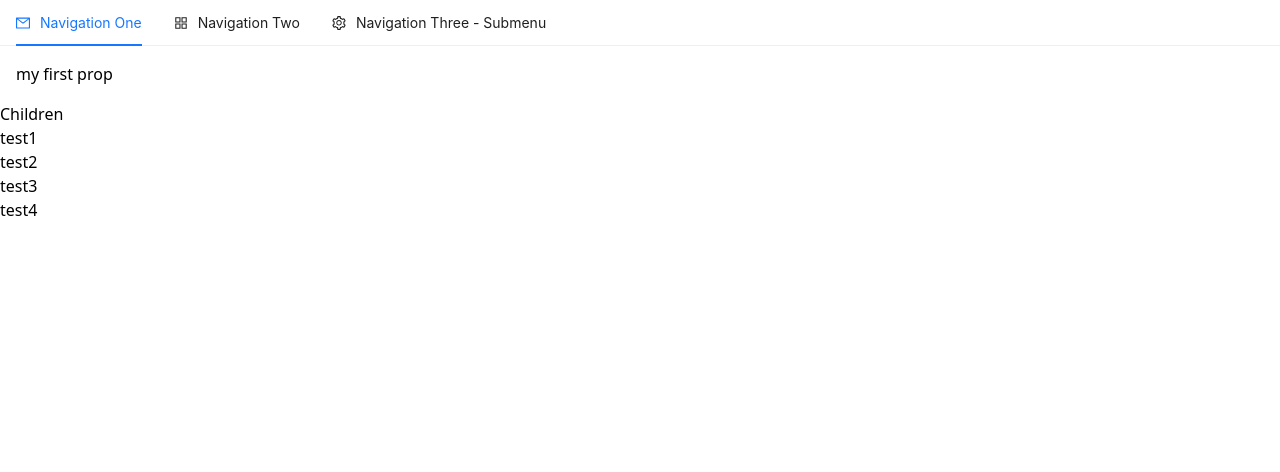
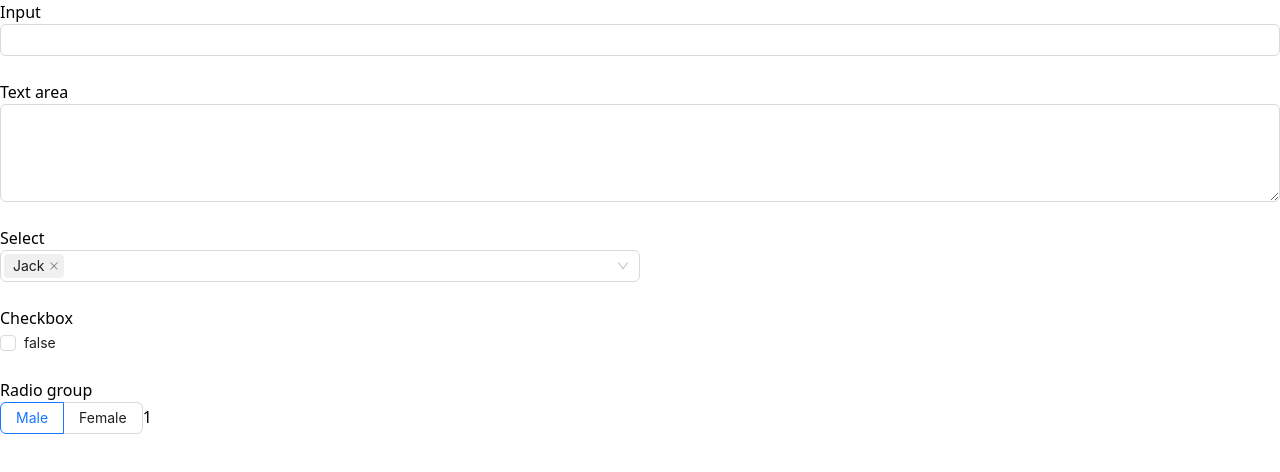
Before and after one commit to AyshanGambarova/React-App, a React (Create React App) app: page / in a window 1280 px wide. Shown: the top 472 px of the page. Built offline with nearby package versions, Linux system fonts and the light colour scheme.

Commit message:
some components added

```diff
--- a/src/App.js
+++ b/src/App.js
@@ -1,19 +1,26 @@
-import Test from "./components/Test";
-import Children from "./components/Children";
+import {useState} from "react";
 import './tailwind.css'
+import Form from "./components/Form";
 
 function App() {
+
+    const [show, setShow] = useState(false)
     return (
         <div className="App">
-            <Test text="my first prop"/>
-            <Children>
-                <ul>
-                    <li>test1</li>
-                    <li>test2</li>
-                    <li>test3</li>
-                    <li>test4</li>
-                </ul>
-            </Children>
+            {/*<Test text="my first prop"/>*/}
+            {/*<Children>*/}
+            {/*    <ul>*/}
+            {/*        <li>test1</li>*/}
+            {/*        <li>test2</li>*/}
+            {/*        <li>test3</li>*/}
+            {/*        <li>test4</li>*/}
+            {/*    </ul>*/}
+            {/*</Children>*/}
+            {/*<Button onClick={() => setShow(show => !show)} type="primary"> {show ? "HIDE" : "SHOW"}</Button>*/}
+            {/*{show && <UseEffectHook/>}*/}
+            {/*<UseRefHook/>*/}
+            {/*<TodoApp/>*/}
+            <Form/>
         </div>
     );
 }
--- /dev/null
+++ b/src/components/Form/index.js
@@ -0,0 +1,80 @@
+import {useState} from "react";
+import {Checkbox, Input, Radio, Select} from 'antd';
+
+function Index() {
+    const [name, setName] = useState('')
+    const [description, setDescription] = useState('')
+    const [agree, setAgree] = useState(false)
+    const [radio, setRadio] = useState(1)
+    const [radioGroupOptions, setRadioGroupOptions] = useState([{
+        value: 1,
+        label: 'Male'
+    }, {
+        value: 2,
+        label: 'Female'
+    }
+    ])
+    const [selectedOption, setSelectedOption] = useState(['jack']);
+    const [options, setOptions] = useState([
+        {
+            value: 'jack',
+            key: 'Jack',
+        },
+        {
+            value: 'lucy',
+            key: 'Lucy',
+        },
+        {
+            value: 'yiminghe',
+            key: 'Yiminghe',
+        },
+    ]);
+
+    const {TextArea} = Input;
+
+    return (
+        <>
+            <div>Input</div>
+            <Input type="text" value={name} onChange={e => setName(e.target.value)}/>
+            {name}
+            <br/>
+            <br/>
+            <div>Text area</div>
+            <TextArea value={description} rows={4} maxLength={6}
+                      onChange={e => setDescription(e.target.value)}/>
+            {description}
+            <br/>
+            <br/>
+            <div>Select</div>
+            <Select
+                mode="multiple"
+                value={selectedOption}
+                onChange={selectedValues => setSelectedOption(selectedValues)}
+                style={{width: '50%'}}
+            >
+                {options.map(option => (
+                    <Select.Option key={option.value} value={option.value}>
+                        {option.key}
+                    </Select.Option>
+                ))}
+            </Select>
+            <br/>
+            <br/>
+            <div>Checkbox</div>
+            <Checkbox checked={agree} onChange={e => setAgree(e.target.checked)}> {agree.toString()}</Checkbox>
+            <br/>
+            <br/>
+            <div>Radio group</div>
+            <Radio.Group value={radio} onChange={e => setRadio(e.target.value)}>
+                {radioGroupOptions.map(option => (
+                    <Radio.Button key={option.value} value={option.value}>
+                        {option.label}
+                    </Radio.Button>
+                ))}
+            </Radio.Group>
+            {radio}
+        </>
+    )
+}
+
+export default Index;
--- /dev/null
+++ b/src/components/LifeCycles/useEffectHook.js
@@ -0,0 +1,47 @@
+import {useEffect, useState} from "react";
+import {Button} from "antd";
+
+export default function UseEffectHook() {
+
+    const [count, setCount] = useState(0)
+    const [postId, setPostId] = useState(1)
+    const [postData, setPostData] = useState(false)
+
+    // useEffect(() => {
+    //     console.log("Component her update olduqda bu useEffect render olacaq")
+    // })
+
+    useEffect(() => {
+        console.log("Component ilk yuklenende render olacaq []")
+        return () => {
+            console.log("Component destroyed")
+        }
+    }, []);
+
+    useEffect(() => {
+            console.log("Count update oldu", count)
+        }, [count]
+    )
+    useEffect(() => {
+            //Pagination burada cagirila biler
+            console.log("PostId update oldu", postId)
+            fetch(`https://jsonplaceholder.typicode.com/posts/${postId}`)
+                .then(res => res.json()
+                    .then(data => setPostData(data)))
+        }, [postId]
+    )
+    return (
+        <>
+            <div className="mt-5">Use Effect</div>
+            <Button onClick={() => setCount(count => count + 1)} type="primary">+</Button>
+            <Button onClick={() => setCount((count => count - 1))} type="primary">-</Button>
+            <div>{count}</div>
+
+            <Button onClick={() => setPostId(postId => postId + 1)} type="primary">Next post</Button>
+            {postData && (
+                <div>{JSON.stringify(postData)}</div>
+            )}
+        </>
+    )
+
+}
--- /dev/null
+++ b/src/components/LifeCycles/useRefHook.js
@@ -0,0 +1,30 @@
+import {Button, Input} from 'antd';
+import {forwardRef, useRef} from "react";
+
+const MyInput = forwardRef((props, ref) => {
+    return <input type="text" ref={ref} {...props}/>
+})
+
+export function UseRefHook() {
+    const inputRef = useRef()
+    const myInputRef = useRef()
+    const focusInput = () => {
+        inputRef.current.focus()
+    }
+
+    const focusMyInputComponent = () => {
+        myInputRef.current.focus()
+    }
+
+    return (
+        <>
+            <div className="mt-5">useRef() - forwardRef()</div>
+            <Input placeholder="Basic usage" ref={inputRef}/>
+            <Button onClick={focusInput} type="primary">Focus on</Button>
+            <hr/>
+            <MyInput title="test" ref={myInputRef}/>
+            <Button onClick={focusMyInputComponent} type="primary">Focus on input component</Button>
+        </>
+    )
+
+}
--- /dev/null
+++ b/src/components/Todo/index.js
@@ -0,0 +1,32 @@
+import {useState} from "react"
+
+function Index() {
+    const [todos, setTodos] = useState([]);
+    const [todo, setTodo] = useState('');
+
+    const submitHandle = (e) => {
+        e.preventDefault()
+        setTodos([...todos, todo])
+        setTodo('')
+    }
+
+    const handleChange = (e) => {
+        setTodo(e.target.value)
+    }
+    return (
+        <>
+            <h1>Todo app</h1>
+            <form onSubmit={submitHandle}>
+                <input type="text" value={todo} onChange={handleChange}/>
+                <button type="submit" disabled={!todo}>Add</button>
+            </form>
+            <ul>
+                {todos.map((todo, index) => (
+                    <li key={index}>{todo}</li>
+                ))}
+            </ul>
+        </>
+    )
+}
+
+export default Index;
```
Also changed, not shown: 2 other files (tests, documents, lock files or other folders).
